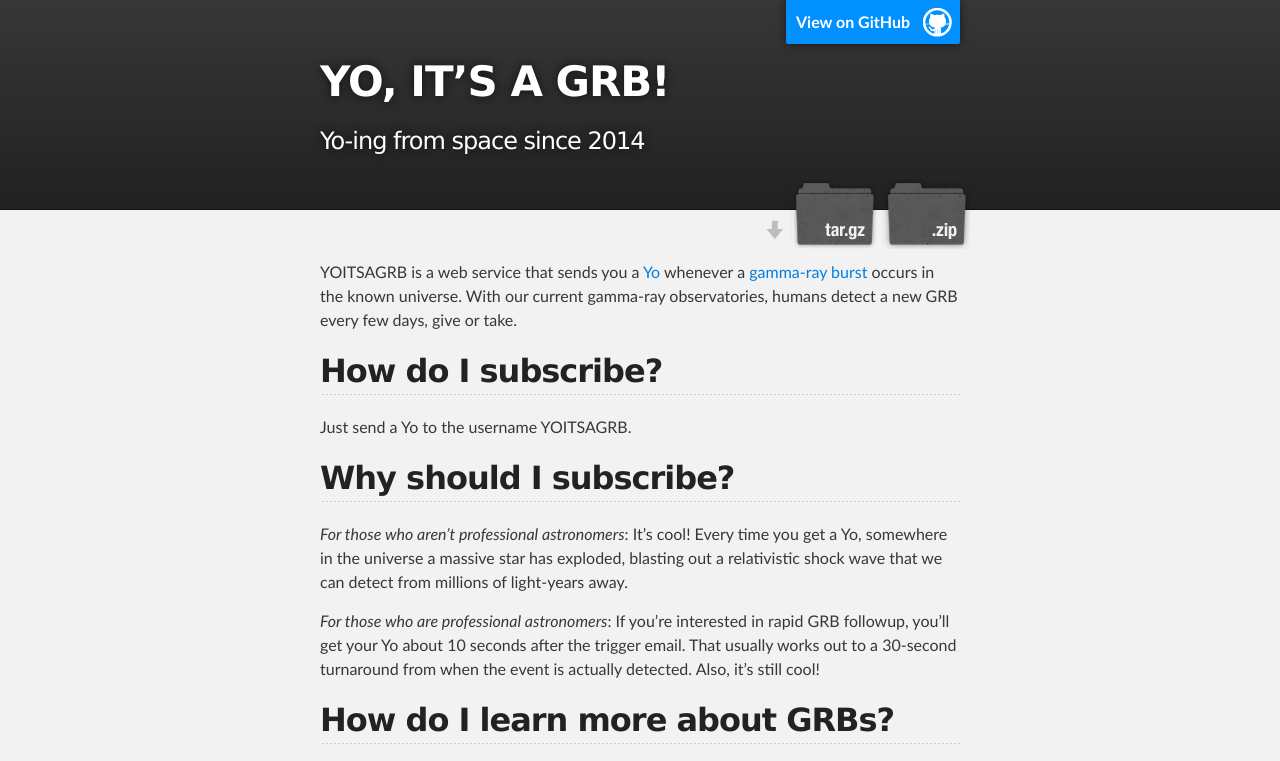
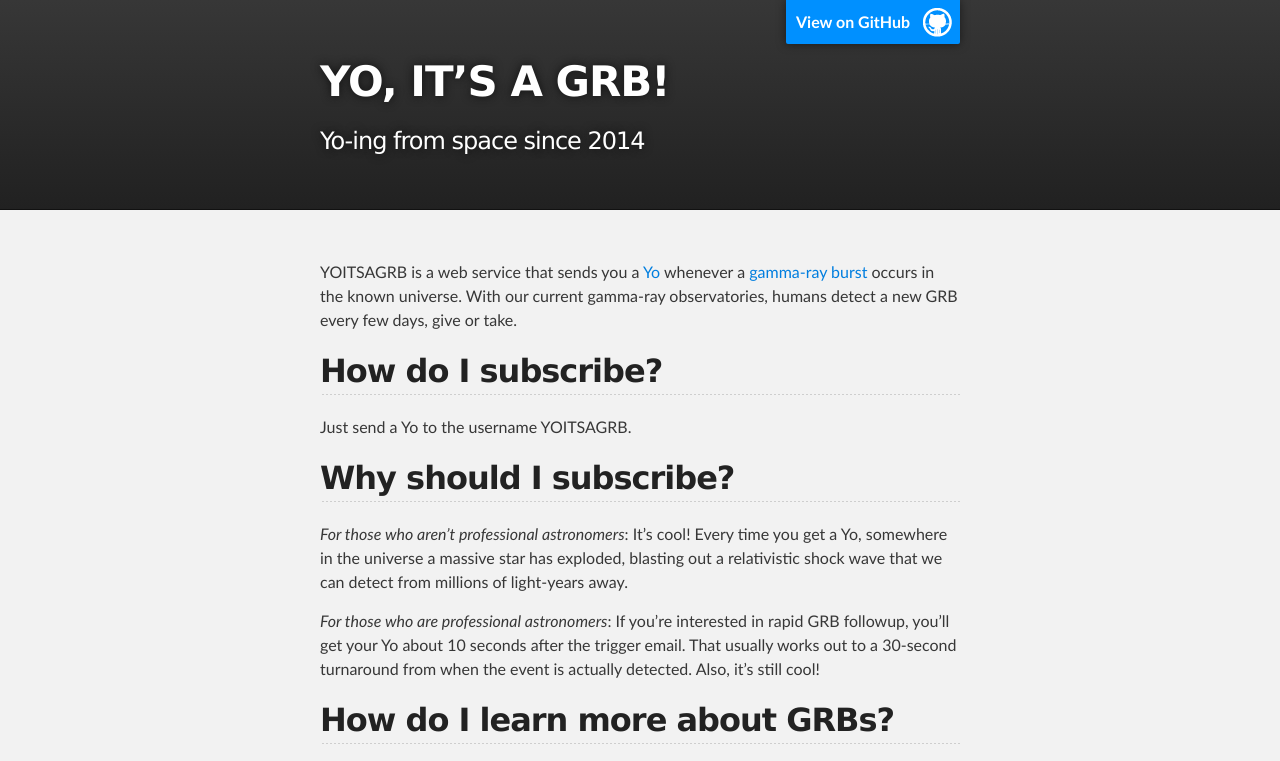
Before and after one commit to pkgw/yoitsagrb, a plain HTML site: page index.html in a window 1280 px wide. Shown: the top 761 px of the page. Drawn offline with Linux system fonts and the light colour scheme.

Commit message:
Remove download links since they don't make much sense here.

```diff
--- a/index.html
+++ b/index.html
@@ -20,11 +20,6 @@
 
           <h1 id="project_title">YO, IT’S A GRB!</h1>
           <h2 id="project_tagline">Yo-ing from space since 2014</h2>
-
-            <section id="downloads">
-              <a class="zip_download_link" href="https://github.com/pkgw/yoitsagrb/zipball/master">Download this project as a .zip file</a>
-              <a class="tar_download_link" href="https://github.com/pkgw/yoitsagrb/tarball/master">Download this project as a tar.gz file</a>
-            </section>
         </header>
     </div>
 
```
